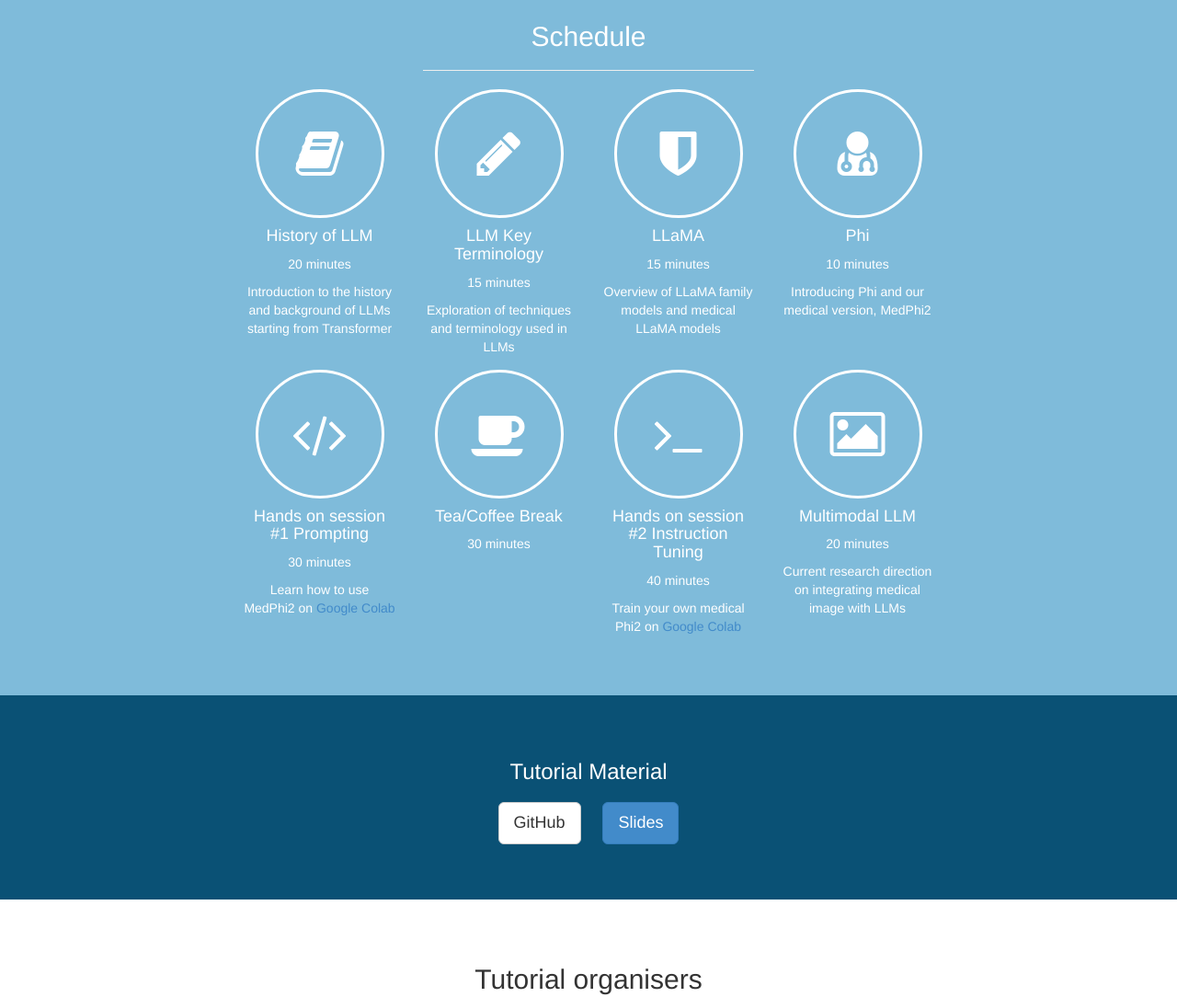
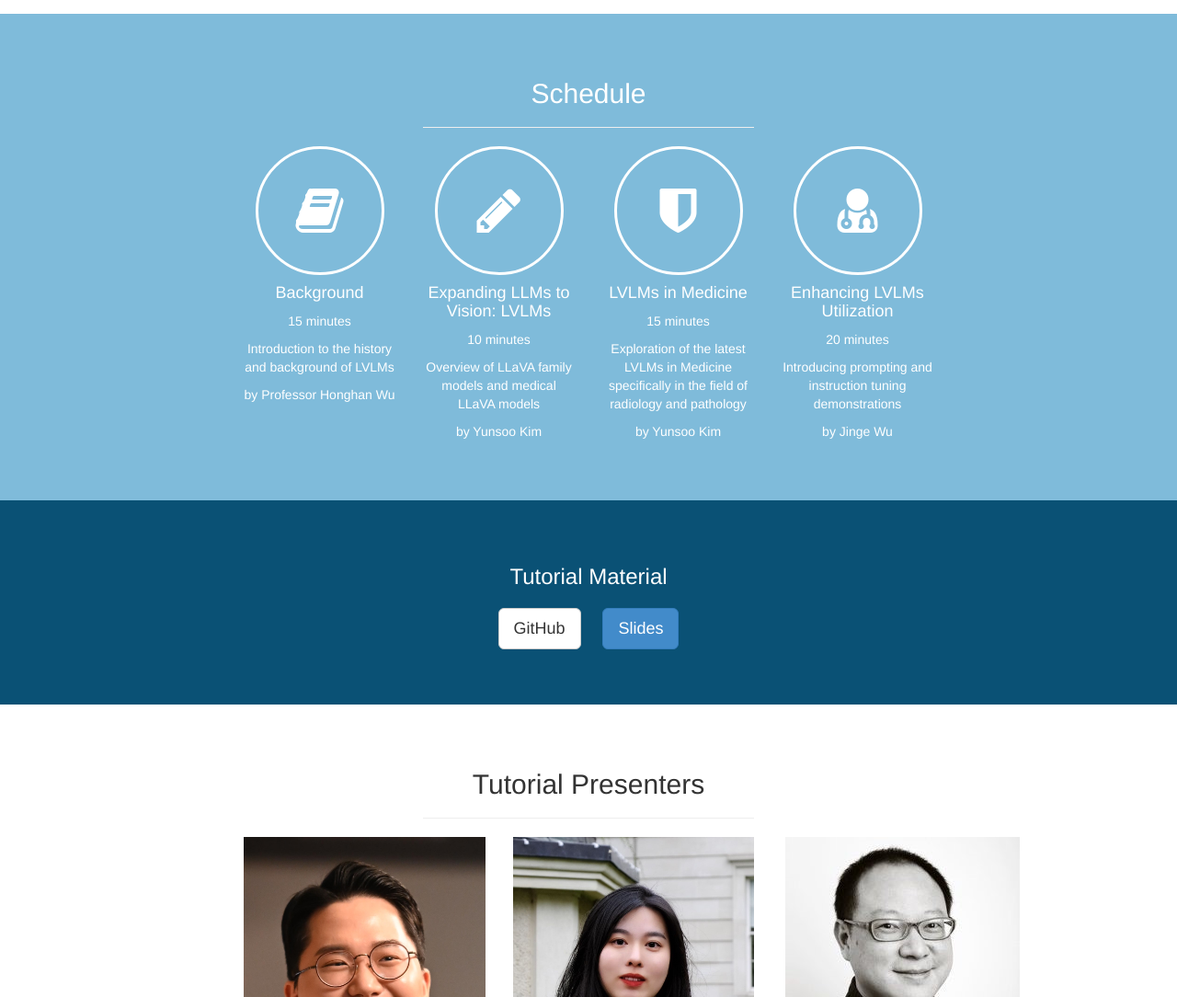
Before and after one commit to knowlab/miccai2024_tutorial, a plain HTML site: page index.html in a window 1280 px wide. Shown: the part 1243-2327 px from the top of the page at 92% size. Drawn offline with Linux system fonts and the light colour scheme.

Commit message:
Update index.html

```diff
--- a/index.html
+++ b/index.html
@@ -6,7 +6,7 @@
     <meta name="description" content="HealTac 2024 Tutorial Website">
     <meta name="author" content="Yunsoo Kim">
 
-    <title>HealTac2024 Tutorial</title>
+    <title>MICCAI2024 Tutorial</title>
     <link rel="icon" type="image/png" href="img/favicon-96x96.png" sizes="96x96">
     <!-- Bootstrap core CSS -->
     <link href="css/bootstrap.css" rel="stylesheet">
@@ -24,10 +24,10 @@
     <!-- Full Page Image Header Area -->
     <div id="top" class="header">
       <div class="vert-text">
-        <h1>Healthcare Text Analytics in the Era of Large Language Models</h1>
-        <h3>HealTac2024 Tutorial</h3>
-        <h3>WEDNESDAY, JUNE 12TH 2024 14:00-17:00</h3>
-        <h3>InfoLab21, Floor B, Room B79</h3>
+        <h1>Foundation Models For Medical ImagING (FOMMIA) - UCL KnowLab Section</h1>
+        <h3>MICCAI2024 Tutorial</h3>
+        <h3>SUNDAY, OCTOBER 6TH 2024 11:10-12:10</h3>
+        <h3>Diamant Room at Palmeraie Palace</h3>
       </div>
     </div>
     <!-- /Full Page Image Header Area -->
@@ -37,8 +37,8 @@
       <div class="container">
         <div class="row">
           <div class="col-md-6 col-md-offset-3 text-center">
-            <h2>This tutorial aims to explore the applications of LLMs in the context of medical text analytics.</h2>
-            <p class="lead">The tutorial is designed to provide the audience with an introduction to LLMs especially within the healthcare domain. With a strong emphasis on practical applications, the objectives extend to demonstrate comprehensive skills to proficiently apply and refine these models.</p>
+            <h2>This tutorial section aims to explore the applications of Large Vision Language Models (LVLMs) in the context of medical image analytics.</h2>
+            <p class="lead">The tutorial section is designed to provide the audience with an introduction to LVLMs especially within the healthcare domain. With a strong emphasis on practical applications, the objectives extend to demonstrate comprehensive skills to proficiently apply and refine these models.</p>
           </div>
         </div>
       </div>
@@ -58,66 +58,37 @@
           <div class="col-md-2 col-md-offset-2 text-center">
             <div class="service-item">
               <i class="service-icon fa fa-book"></i>
-              <h4>History of LLM</h4>
-              <p>20 minutes</p>
-              <p>Introduction to the history and background of LLMs starting from Transformer</p>
+              <h4>Background</h4>
+              <p>15 minutes</p>
+              <p>Introduction to the history and background of LVLMs</p>
+              <p>by Professor Honghan Wu</p>
             </div>
           </div>
           <div class="col-md-2 text-center">
             <div class="service-item">
               <i class="service-icon fa fa-pencil"></i>
-              <h4>LLM Key Terminology</h4>
-              <p>15 minutes</p>
-              <p>Exploration of techniques and terminology used in LLMs</p>
+              <h4>Expanding LLMs to Vision: LVLMs </h4>
+              <p>10 minutes</p>
+              <p>Overview of LLaVA family models and medical LLaVA models</p>
+              <p>by Yunsoo Kim</p>
             </div>
           </div>
           <div class="col-md-2 text-center">
             <div class="service-item">
               <i class="service-icon fa fa-shield"></i>
-              <h4>LLaMA</h4>
+              <h4>LVLMs in Medicine</h4>
               <p>15 minutes</p>
-              <p>Overview of LLaMA family models and medical LLaMA models</p>
+              <p>Exploration of the latest LVLMs in Medicine specifically in the field of radiology and pathology</p>
+              <p>by Yunsoo Kim</p>
             </div>
           </div>
           <div class="col-md-2 text-center">
             <div class="service-item">
               <i class="service-icon fa fa-user-md"></i>
-              <h4>Phi</h4>
-              <p>10 minutes</p>
-              <p>Introducing Phi and our medical version, MedPhi2</p>
-            </div>
-          </div>
-        </div>
-        <div class="row">
-          <div class="col-md-2 col-md-offset-2 text-center">
-            <div class="service-item">
-              <i class="service-icon fa fa-code"></i>
-              <h4>Hands on session #1 Prompting</h4>
-              <p>30 minutes</p>
-              <p>Learn how to use MedPhi2 on <a href="https://colab.research.google.com/github/knowlab/healtac2024_tutorial/blob/main/pubmed_IE.ipynb">Google Colab</a></p>
-            </div>
-          </div>
-          <div class="col-md-2 text-center">
-            <div class="service-item">
-              <i class="service-icon fa fa-coffee"></i>
-              <h4>Tea/Coffee Break</h4>
-              <p>30 minutes</p>
-            </div>
-          </div>
-          <div class="col-md-2 text-center">
-            <div class="service-item">
-              <i class="service-icon fa fa-terminal"></i>
-              <h4>Hands on session #2 Instruction Tuning</h4>
-              <p>40 minutes</p>
-              <p>Train your own medical Phi2 on <a href="https://colab.research.google.com/github/knowlab/healtac2024_tutorial/blob/main/discharge_notes_summarization.ipynb">Google Colab</a></p>
-            </div>
-          </div>
-          <div class="col-md-2 text-center">
-            <div class="service-item">
-              <i class="service-icon fa fa-picture-o"></i>
-              <h4>Multimodal LLM</h4>
+              <h4>Enhancing LVLMs Utilization</h4>
               <p>20 minutes</p>
-              <p>Current research direction on integrating medical image with LLMs</p>
+              <p>Introducing prompting and instruction tuning demonstrations</p>
+              <p>by Jinge Wu</p>
             </div>
           </div>
         </div>
@@ -131,8 +102,8 @@
         <div class="row">
           <div class="col-md-6 col-md-offset-3 text-center">
             <h3>Tutorial Material</h3>
-            <a href="https://github.com/knowlab/healtac2024_tutorial" class="btn btn-lg btn-default">GitHub</a>
-            <a href="120624_HealTac_Tutorial.pdf" class="btn btn-lg btn-primary">Slides</a>
+            <a href="https://github.com/knowlab/miccai2024_tutorial" class="btn btn-lg btn-default">GitHub</a>
+            <a href="MICCAI2024_Foundation_Model_Tutorial_UCL.pdf" class="btn btn-lg btn-primary">Slides</a>
           </div>
         </div>
       </div>
@@ -144,7 +115,7 @@
       <div class="container">
         <div class="row">
           <div class="col-md-4 col-md-offset-4 text-center">
-            <h2>Tutorial organisers</h2>
+            <h2>Tutorial Presenters</h2>
             <hr>
           </div>
         </div>
@@ -153,21 +124,21 @@
             <div class="portfolio-item">
               <a href="https://www.linkedin.com/in/yunsoo-kim-00637759/"><img class="img-portfolio img-responsive" src="img/YUNSOO.jpg"></a>
               <h4>Yunsoo Kim</h4>
-              <p>Yunsoo Kim is a PhD student at the Institute of Health Informatics (IHI), University College London (UCL), where he is actively involved in research related to medical large language models. Before his PhD, he was a senior research scientist and worked as the NLP group leader at LG Chem.</p>
+              <p>Yunsoo Kim is a PhD candidate at the Institute of Health Informatics (IHI), University College London (UCL), where he is actively involved in research related to medical multimodal large language models. Before his PhD, he was a senior research scientist and worked as the NLP group leader at LG Chem.</p>
             </div>
           </div>
           <div class="col-md-3 text-center">
             <div class="portfolio-item">
               <a href="https://www.linkedin.com/in/jingewu"><img class="img-portfolio img-responsive" src="img/JINGE.jpeg"></a>
               <h4>Jinge Wu</h4>
-              <p>Jinge is a PhD candidate at IHI, UCL, where she is experienced in medical language models for various clinical applications. Jinge has presented her work at international conferences and collaborates with healthcare professionals to apply her research in practical settings.</p>
+              <p>Jinge is a PhD candidate at IHI, UCL, where she is experienced in medical multimodal language models for various clinical applications. Jinge has presented her work at international conferences and collaborates with healthcare professionals to apply her research in practical settings.</p>
             </div>
           </div>
           <div class="col-md-3 text-center">
             <div class="portfolio-item">
               <a href="https://www.linkedin.com/in/honghan-wu-99835b7/"><img class="img-portfolio img-responsive" src="img/HONGHAN.jpg"></a>
               <h4>Honghan Wu</h4>
-              <p>Professor Honghan Wu is a Professor of Health Informatics and AI at the University of Glasgow, and currently hold an honorary Associate Professor position with the IHI, UCL where he leads a Health Informatics Group called KnowLab. His research interest is the intersection of health informatics and large language models.</p>
+              <p>Professor Honghan Wu is a Professor of Health Informatics and AI at the University of Glasgow, and currently hold an honorary Associate Professor position with the IHI, UCL where he leads a Health Informatics Group called KnowLab. His research interest is the intersection of health informatics and multimodal large language models.</p>
             </div>
           </div>
         </div>
@@ -177,7 +148,7 @@
 
     <!-- Map -->
     <div id="contact" class="map">
-      <iframe width="100%" height="100%" frameborder="0" scrolling="no" marginheight="0" marginwidth="0" src="https://www.google.com/maps/embed?pb=!1m18!1m12!1m3!1d3943.4950390573977!2d-2.7883537387701205!3d54.00603830808892!2m3!1f0!2f0!3f0!3m2!1i1024!2i768!4f13.1!3m3!1m2!1s0x487b6303b899a6ab%3A0x9cdaf6b2f739c94c!2sInfoLab21%2C%20South%20Dr%2C%20Bailrigg%2C%20Lancaster%20LA1%204WA!5e0!3m2!1sen!2suk!4v1718038748488!5m2!1sen!2suk" width="600" height="450" style="border:0;" allowfullscreen="" loading="lazy" referrerpolicy="no-referrer-when-downgrade"></iframe>
+      <iframe width="100%" height="100%" frameborder="0" scrolling="no" marginheight="0" marginwidth="0" src="https://www.google.com/maps/embed?pb=!1m18!1m12!1m3!1d3784.0945925631254!2d-7.971514088418678!3d31.686503274030436!2m3!1f0!2f0!3f0!3m2!1i1024!2i768!4f13.1!3m3!1m2!1s0xdafed9a86e8025f%3A0x5000ef11cec1cf8d!2sPalmeraie%20Palace!5e1!3m2!1sen!2suk!4v1729531751118!5m2!1sen!2suk" width="600" height="450" style="border:0;" allowfullscreen="" loading="lazy" referrerpolicy="no-referrer-when-downgrade"></iframe>
     </div>
     <!-- /Map -->
 
```
